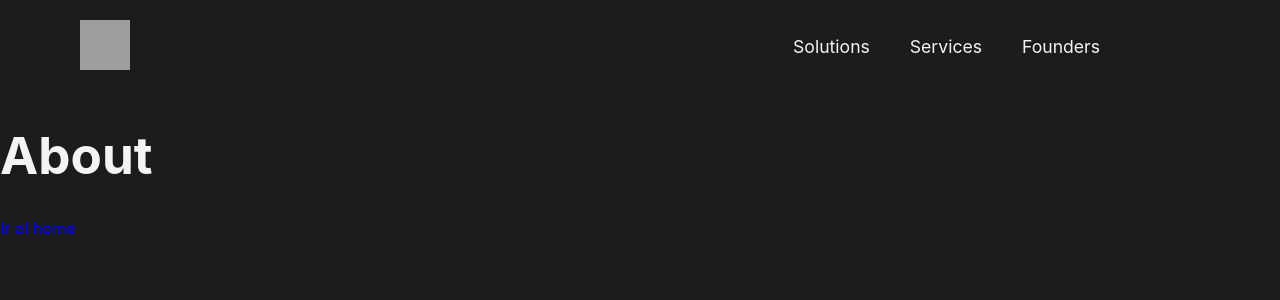
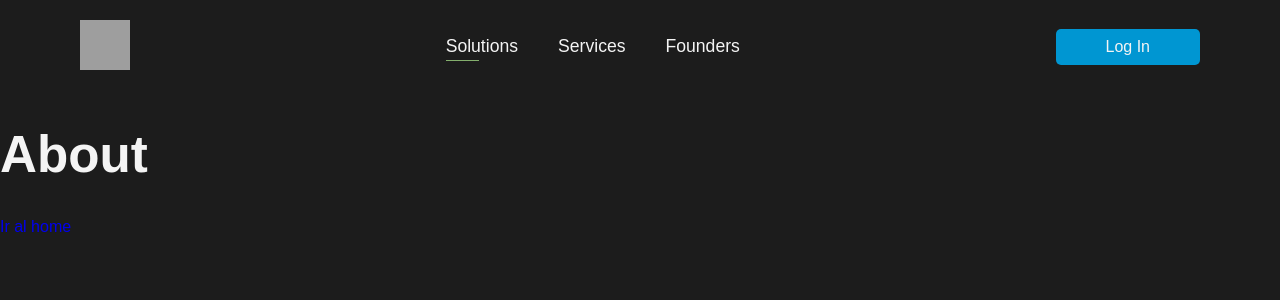
Before and after one commit to yagoid/Keychain, a React (Vite) app: page / in a window 1280 px wide. Shown: the top 300 px of the page. Built offline with nearby package versions, Linux system fonts and the light colour scheme; grey boxes are pictures that could not be loaded.

Commit message:
Create a button and changes in styles and navbar

```diff
--- /dev/null
+++ b/src/components/MainButton.css
@@ -0,0 +1,13 @@
+.btn {
+    text-align: center;
+    padding: 9px 50px;
+    font-family: 'Montserrat', sans-serif;
+    background: #0096D2;
+    color: #F4F4F4;
+    border-radius: 5px;
+    text-decoration: none;
+    transition: 0.2s ease-in-out;
+}
+.btn:hover {
+    color: #1c1c1c;
+}
--- /dev/null
+++ b/src/components/MainButton.jsx
@@ -0,0 +1,11 @@
+import "./MainButton.css";
+
+export default function MainButton({ text }) {
+  return (
+    <>
+      <a href="#sobre-mi" class="btn">
+        <span>{text}</span>
+      </a>
+    </>
+  );
+}
--- a/src/components/Navbar.css
+++ b/src/components/Navbar.css
@@ -23,13 +23,23 @@ nav {
     text-decoration: none;
     font-size: 1.1rem;
     font-weight: 400;
-    transition: 0.3s easy-in-out;
     color: #f4f4f4;
+    transition: 0.2s ease-in-out;
 }
 
 .navbar li a:hover {
-    font-size: 1.1rem;
-    font-weight: 600;
+    color: #84af6d;
+}
+
+.navbar li a:hover::after,
+.navbar li a.active::after {
+    content: "";
+    width: 30%;
+    height: 1px;
+    background: #84af6d;
+    position: absolute;
+    bottom: -4px;
+    left: 20px;
 }
 
 .logo {
--- a/src/components/Navbar.jsx
+++ b/src/components/Navbar.jsx
@@ -1,4 +1,5 @@
 import logo from "./../assets/logo_keychain.svg";
+import MainButton from "./MainButton";
 import "./Navbar.css";
 
 export default function () {
@@ -9,18 +10,21 @@ export default function () {
           <img src={logo} className="logo" alt="Logo de keychain" />
         </a>
         <div>
-          <ul class="navbar">
-            <li class="nav-item">
-              <a href="#solutions">Solutions</a>
+          <ul className="navbar">
+            <li>
+              <a className="active" href="#solutions">
+                Solutions
+              </a>
             </li>
-            <li class="nav-item">
+            <li>
               <a href="#services">Services</a>
             </li>
-            <li class="nav-item">
+            <li>
               <a href="#founders">Founders</a>
             </li>
           </ul>
         </div>
+        <MainButton text="Log In" />
       </nav>
     </>
   );
--- a/src/index.css
+++ b/src/index.css
@@ -1,5 +1,5 @@
 :root {
-  font-family: Inter, system-ui, Avenir, Helvetica, Arial, sans-serif;
+  font-family: 'Montserrat', sans-serif;
 
   color-scheme: light dark;
   color: #f4f4f4;
```
